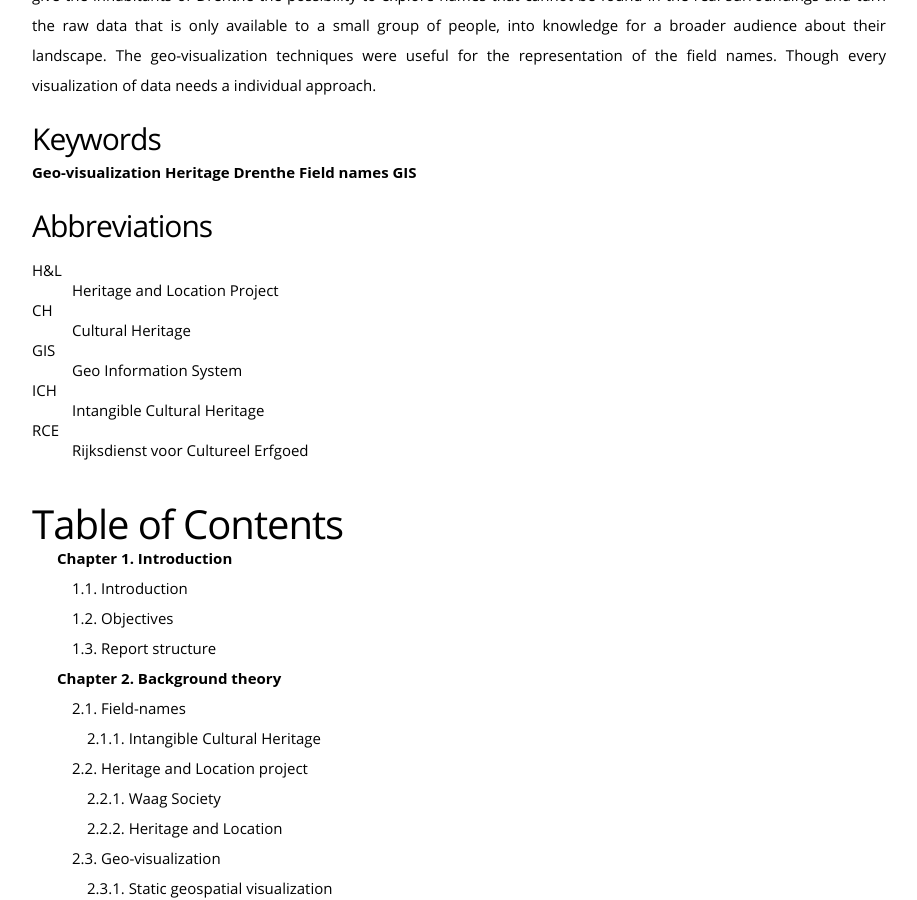
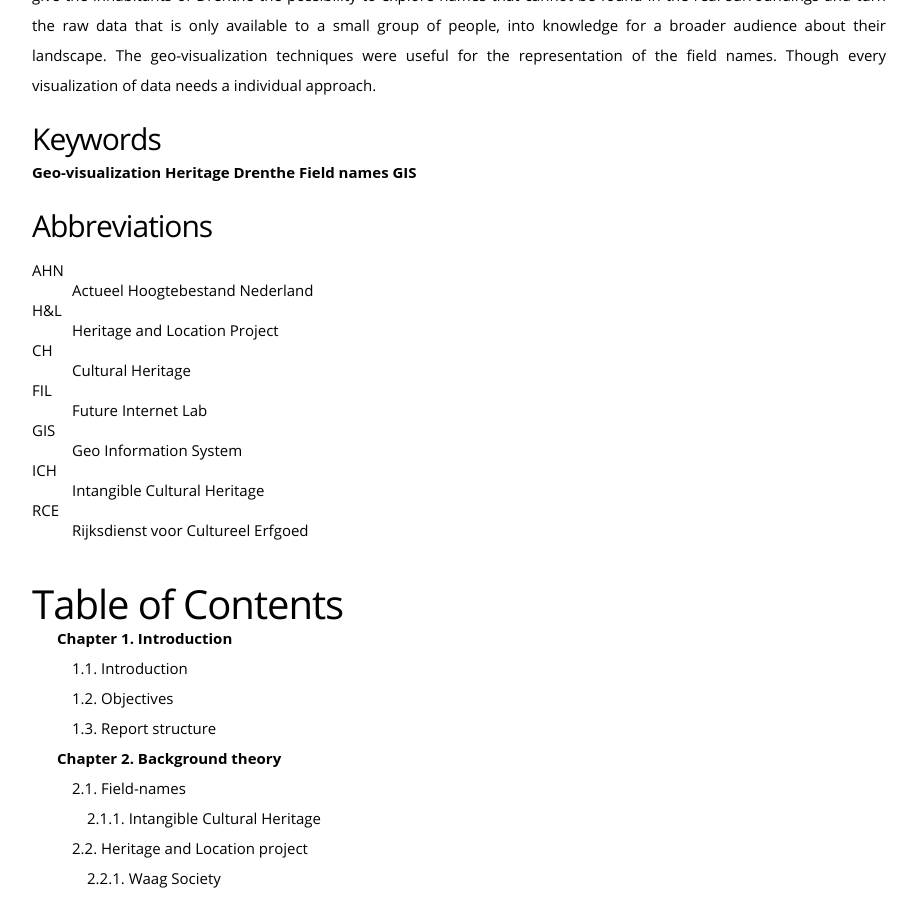
Before and after one commit to NieneB/InternshipReport, a Jekyll site: the page built from index.md, in a window 1280 px wide and 900 px high, scrolled down 2135 px. Shown: the whole window, without its empty margins (181-1098 px from the left). Built offline with Jekyll 4.4.1, drawn with Linux system fonts in a browser that asks for light colours; some web fonts are replaced.

Commit message:
abbreviation

```diff
--- a/index.md
+++ b/index.md
@@ -48,8 +48,10 @@ The geo-visualization techniques were useful for the representation of the field
 <p><b> Geo-visualization   Heritage   Drenthe   Field names   GIS  </b></p>
 <h2 class ="nocount"> Abbreviations</h2>
 <dl>
+  <dt>AHN</dt><dd>Actueel Hoogtebestand Nederland</dd>
   <dt>H&amp;L</dt><dd>Heritage and Location Project</dd>
   <dt>CH</dt><dd>Cultural Heritage</dd>
+  <dt> FIL </dt> <dd> Future Internet Lab </dd>
   <dt>GIS</dt><dd>Geo Information System</dd>
   <dt>ICH</dt><dd>Intangible Cultural Heritage </dd>
   <dt>RCE</dt><dd>Rijksdienst voor Cultureel Erfgoed</dd>
```
